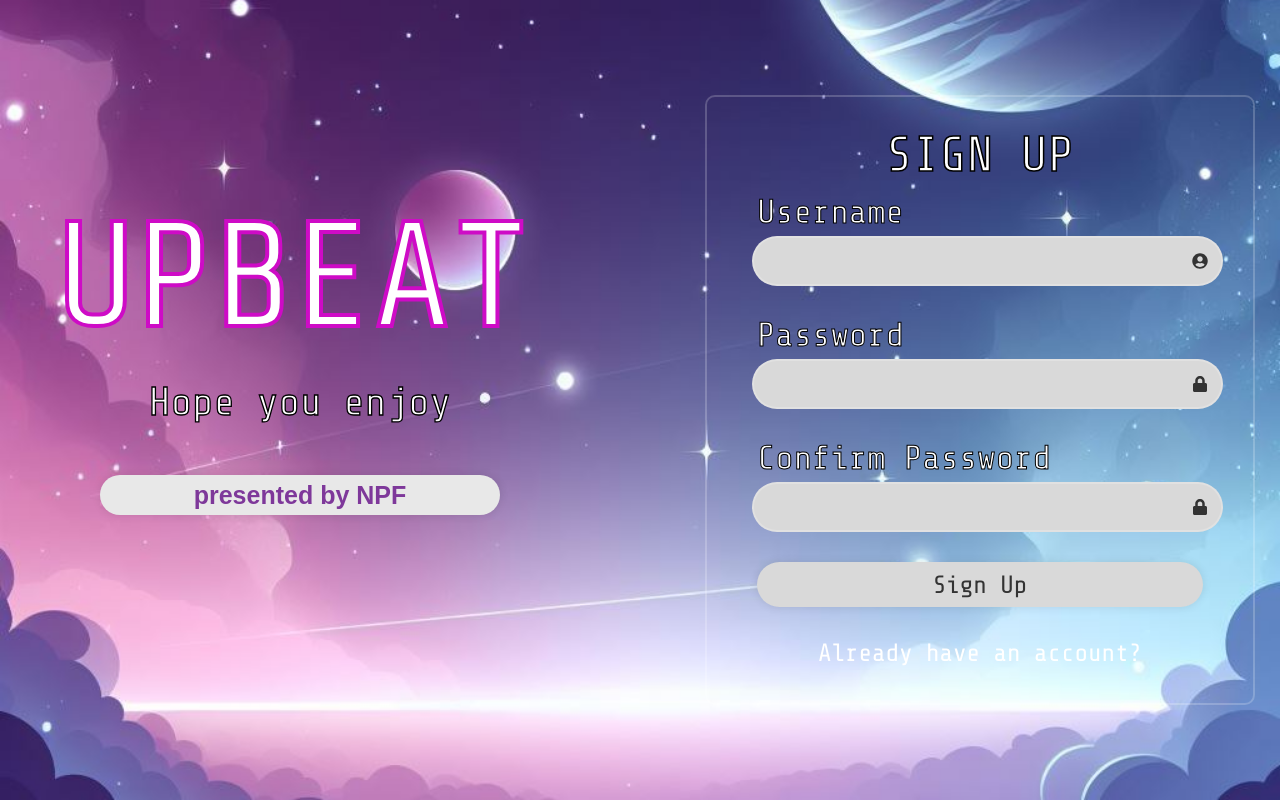
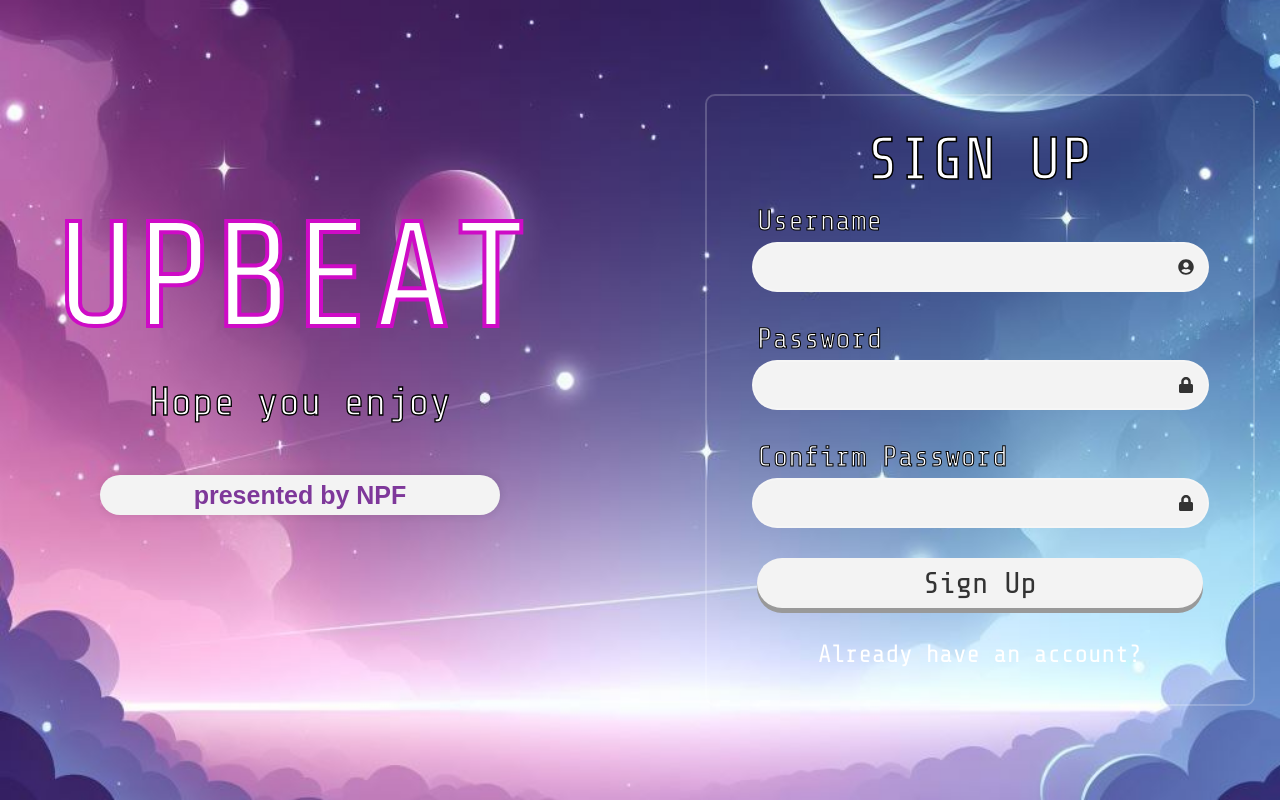
Before and after one commit to CPE261200-Upbeat/Upbeat-Frontend, a React (Vite) app: page / in a window 1280 px wide. Built offline with nearby package versions, Linux system fonts and the light colour scheme.

Commit message:
Added checking of login information with signup and update buttons.

```diff
--- a/src/components/login/Login.css
+++ b/src/components/login/Login.css
@@ -19,7 +19,7 @@ body {
   background-position: center;
 }
 
-.wrapper {
+.wrapper_Login {
   width: 550px;
   background-color: transparent;
   border: 2px solid rgba(255, 255, 255, 0.2);
@@ -28,16 +28,16 @@ body {
   padding: 30px 40px;
 }
 
-.wrapper h1 {
-  font-size: 50px;
+.wrapper_Login h1 {
+  font-size: 60px;
   font-weight: 400;
   text-align: center;
   -webkit-text-stroke: 1.5px #000;
 }
 
-.wrapper .input-box {
+.wrapper_Login .input-box {
   position: relative;
-  width: 100%;
+  width: 97%;
   height: 50px;
   margin-top: 10px;
   margin-bottom: 25px;
@@ -46,7 +46,7 @@ body {
 .input-box input {
   width: 101%;
   height: 100%;
-  background: #d9d9d9;
+  background: #f3f3f3;
   border: 2px solid rgba(255, 255, 255, 0.2);
   outline: none;
   border-radius: 40px;
@@ -71,41 +71,31 @@ body {
   margin-top: 10px;
 }
 
-.wrapper .remember-forgot {
-  display: flex;
-  justify-content: space-between;
-  font-size: 16px;
-  margin: -5px 0 20px;
-}
-
-.remember-forgot label input {
-  accent-color: #fff;
-  margin-right: 8px;
-}
-
-.remember-forgot a {
-  color: #fff;
-  text-decoration: none;
-}
-
-.remember-forgot a:hover {
-  text-decoration: underline;
-}
-
-.wrapper button {
+.wrapper_Login button {
   width: 100%;
   margin: 10px;
-  height: 45px;
-  background: #d9d9d9;
+  height: 50px;
+  background: #f3f3f3;
   border: none;
   outline: none;
   border-radius: 40px;
   box-shadow: 0 0 10px rgba(0, 0, 0, 0.1);
   cursor: pointer;
-  font-size: 25px;
+  font-size: 30px;
   color: #333;
   font-family: "Share Tech Mono", monospace;
-  font-weight: 400;
+  font-weight: 500;
+  box-shadow: 0 5px #999;
+}
+
+.wrapper_Login button:hover {
+  background: #d6d6d6;
+}
+
+.wrapper_Login button:active {
+  background: #666;
+  box-shadow: 0 5px #666;
+  transform: translateY(4px);
 }
 
 .container {
@@ -139,7 +129,7 @@ body {
 .from_upbeat button {
   width: 400px;
   height: 40px;
-  background: #e8e8e8;
+  background: #f3f3f3;
   border: none;
   outline: none;
   border-radius: 40px;
@@ -189,8 +179,15 @@ body {
 
 .name {
   font-weight: 400;
-  font-size: 34px;
+  font-size: 29px;
   margin-top: 10px;
   margin-left: 10px;
   -webkit-text-stroke: 1px #000;
 }
+
+.error-message {
+  margin-top: 5px;
+  color: #fe1515;
+  font-size: 17px;
+  font-weight: 800;
+}
--- a/src/components/login/Login.tsx
+++ b/src/components/login/Login.tsx
@@ -17,18 +17,28 @@ function Login() {
   const [password, setPassword] = useState("");
   const handleSubmit = async (event: SyntheticEvent) => {
     event.preventDefault();
+
+    //websocket.connect();
+
     const acct: Credential = {
       username,
       password,
     };
+
     const player = await mutationLogin.mutateAsync(acct);
-    console.log(player)
+    console.log(player);
 
     if (player) {
       websocket.getData();
       localStorage.setItem("acct", JSON.stringify(acct));
       navigate("/lobby");
+    } else if (!player) {
+      alert("Invalid username or password. Please try again.");
     }
+  };
+
+  const handleGoToSignup = () => {
+    navigate("/signup");
   };
 
   return (
@@ -45,7 +55,7 @@ function Login() {
             </div>
           </form>
 
-          <div className="wrapper">
+          <div className="wrapper_Login">
             <form onSubmit={handleSubmit}>
               <h1>LOGIN</h1>
               <h3 className="name">username</h3>
@@ -68,19 +78,11 @@ function Login() {
                 />
                 <FaLock className="icon" />
               </div>
-              <div className="remember-forgot">
-                <label>
-                  <input type="checkbox" />
-                  Remember me
-                </label>
-                <a href="#">Forgot password</a>
-              </div>
               <div className="container">
                 <button type="submit">Login</button>
-                <button type="submit">Sign up</button>
-              </div>
-              <div className="guess">
-                <a href="#">play as guess?</a>
+                <button type="submit" onClick={handleGoToSignup}>
+                  Sign up
+                </button>
               </div>
             </form>
           </div>
--- a/src/components/signUp/SignUp.tsx
+++ b/src/components/signUp/SignUp.tsx
@@ -1,5 +1,5 @@
 import { SyntheticEvent, useState } from "react";
-import "../login/Login.css"; // Assuming Login.css styles the login form
+import "../login/Login.css";
 import { FaUserCircle, FaLock } from "react-icons/fa";
 import { useNavigate } from "react-router-dom";
 import { useMutationSignUp } from "@/query/game";
@@ -10,16 +10,49 @@ function SignUp() {
   const [username, setUsername] = useState("");
   const [password, setPassword] = useState("");
   const [confirmPassword, setConfirmPassword] = useState("");
+  const [usernameError, setUsernameError] = useState("");
+  const [passwordError, setPasswordError] = useState("");
+  const [confirmPasswordError, setConfirmPasswordError] = useState("");
   const mutationSignUp = useMutationSignUp();
   const handleSubmit = async (event: SyntheticEvent) => {
     event.preventDefault();
+
+    if (!/^[a-zA-Z0-9]{1,6}$/.test(username)) {
+      setUsernameError("Username must be 1-6 alphanumeric characters only");
+      return;
+    } else {
+      setUsernameError("");
+    }
+
+    if (password.length < 8) {
+      setPasswordError("Password must be at least 8 characters long");
+      return;
+    } else {
+      setPasswordError("");
+    }
+
+    if (password !== confirmPassword) {
+      setConfirmPasswordError("Passwords do not match");
+      return;
+    } else {
+      setConfirmPasswordError("");
+    }
 
     const acct: Credential = {
       username,
       password,
     };
     const player = await mutationSignUp.mutateAsync(acct);
-    if (player) navigate("/login");
+    if (player) {
+      alert("Sign up successfully");
+      navigate("/login");
+    } else {
+      alert("Username is already taken");
+    }
+  };
+
+  const handleGoToLogin = () => {
+    navigate("/login");
   };
 
   return (
@@ -38,7 +71,7 @@ function SignUp() {
             </div>
           </form>
 
-          <div className="wrapper">
+          <div className="wrapper_Login">
             <form onSubmit={handleSubmit}>
               <h1>SIGN UP</h1>
               <h3 className="name">Username</h3>
@@ -50,6 +83,9 @@ function SignUp() {
                   onChange={(e) => setUsername(e.target.value)}
                 />
                 <FaUserCircle className="icon" />
+                {usernameError && (
+                  <p className="error-message">{usernameError}</p>
+                )}
               </div>
               <h3 className="name">Password</h3>
               <div className="input-box">
@@ -60,6 +96,9 @@ function SignUp() {
                   onChange={(e) => setPassword(e.target.value)}
                 />
                 <FaLock className="icon" />
+                {passwordError && (
+                  <p className="error-message">{passwordError}</p>
+                )}
               </div>
               <h3 className="name">Confirm Password</h3>
               <div className="input-box">
@@ -70,12 +109,17 @@ function SignUp() {
                   onChange={(e) => setConfirmPassword(e.target.value)}
                 />
                 <FaLock className="icon" />
+                {confirmPasswordError && (
+                  <p className="error-message">{confirmPasswordError}</p>
+                )}
               </div>
               <div className="container">
                 <button type="submit">Sign Up</button>{" "}
               </div>
               <div className="guess">
-                <a href="#">Already have an account?</a>
+                <a href="#" onClick={handleGoToLogin}>
+                  Already have an account?
+                </a>
               </div>
             </form>
           </div>
```
